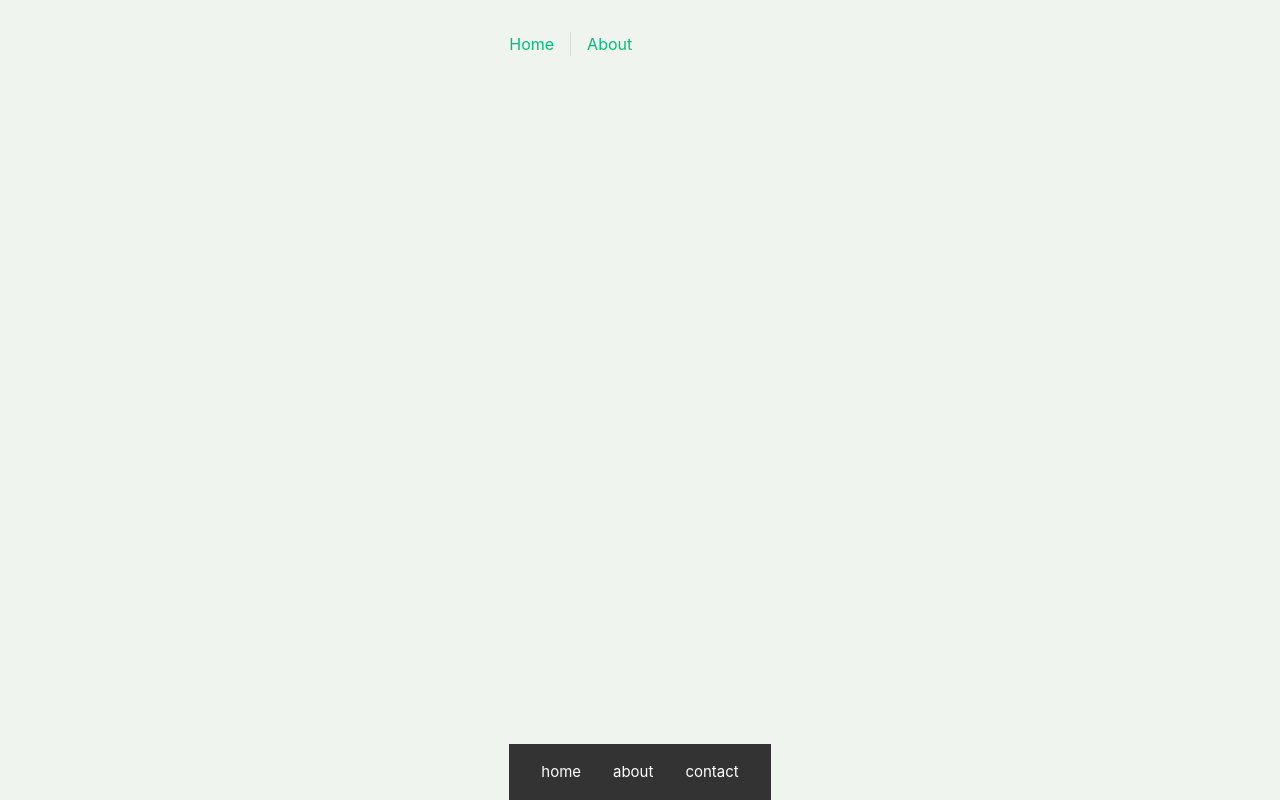
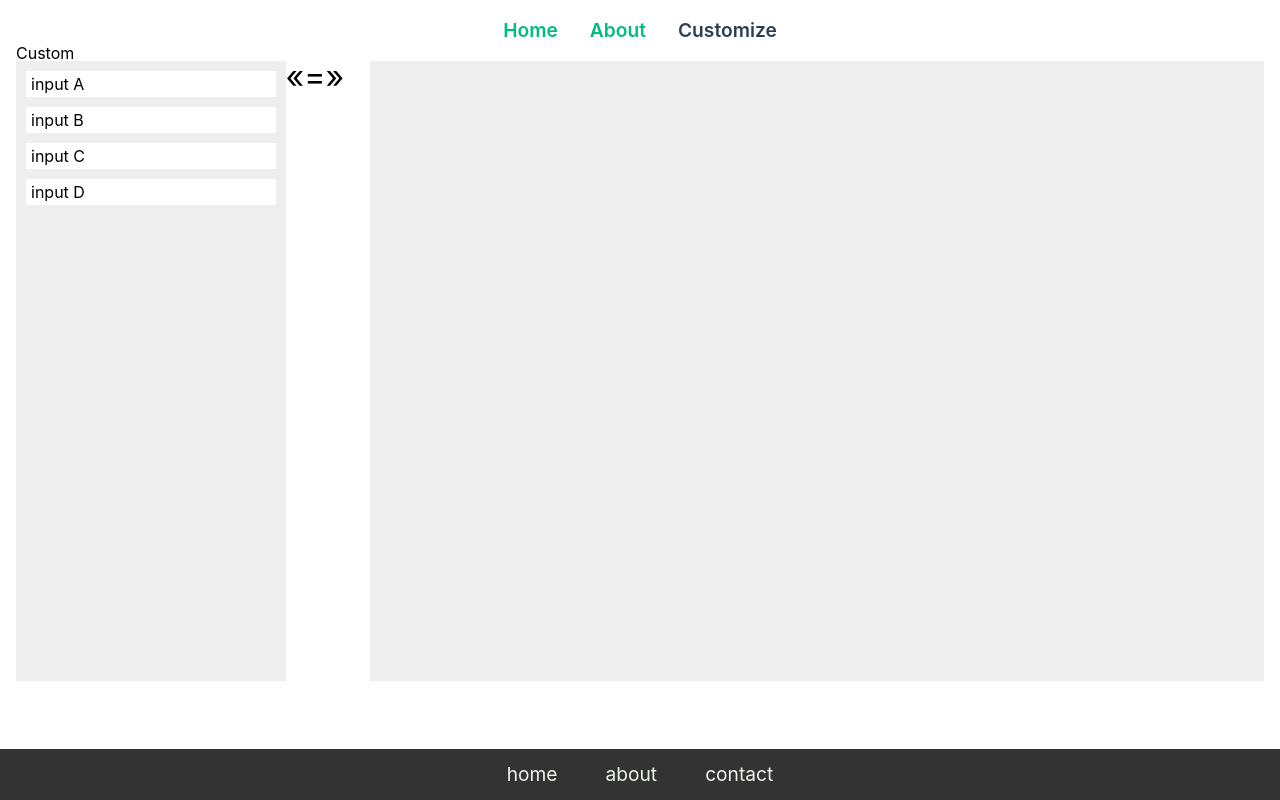
Before and after one commit to Christophe-Desmarres/custom-page, a Vue app in the folder custom-page/: page /customize in a window 1280 px wide. Built offline with nearby package versions, Linux system fonts and the light colour scheme.

Commit message:
clean base code, add customize page drag&drop

```diff
--- a/custom-page/src/assets/main.css
+++ b/custom-page/src/assets/main.css
@@ -1,74 +1,68 @@
-@import './base.css';
+@import './reset.css';
+
+:root {
+  --c-txt-white: #f0f4ee;
+  --c-txt-black: #333;
+  --c-txt-indigo: #2c3e50;
+
+  --c-bg-white: #f0f4ee;
+  --c-bg-black: #333;
+  --c-bg-indigo: #2c3e50;
+
+  --v-main-color:hsla(160, 100%, 37%, 1);
+
+}
+
+/* semantic color variables for this project */
+:root {
+  --color-text: var(--c-txt-indigo);
+  --color-background: var(--c-bg-white);
+}
+
+:root{
+  --color-text-reverse: var(--c-txt-white);
+  --color-background-reverse: var(--c-bg-black);
+}
 
 
 #app {
-  margin: 0 auto;
-  padding: 2rem;
+  margin: 0;
   font-weight: normal;
   height: 100vh;
   display: flex;
   flex-flow: column nowrap;
-
+  font-family: Inter, -apple-system, BlinkMacSystemFont, 'Segoe UI', Roboto, Oxygen, Ubuntu,
+  Cantarell, 'Fira Sans', 'Droid Sans', 'Helvetica Neue', sans-serif;
+  font-size: 16px;
+  text-rendering: optimizeLegibility;
+  -webkit-font-smoothing: antialiased;
+  -moz-osx-font-smoothing: grayscale;
 }
 
 header {
   flex-shrink: 1;
-
 }
 
 main {
   flex-grow: 1;
   flex-basis: auto;
   flex-shrink: 0;
-
+  padding: 0 1rem;
 }
 
 footer {
   flex-shrink: 1;
-
 }
 
-a,
-.green {
+a {
   text-decoration: none;
-  color: hsla(160, 100%, 37%, 1);
   transition: 0.4s;
+  padding: 0.5rem;
 }
 
 @media (hover: hover) {
   a:hover {
     background-color: hsla(160, 100%, 37%, 0.2);
+    border-radius: 15px;
   }
 }
-
-@media (min-width: 1024px) {
-  body {
-    display: flex;
-    place-items: center;
-  }
-
-  #app {
-    height: 100vh;
-    display: flex;
-    flex-flow: column nowrap;
-    padding: 0 2rem;
-
-  }
-
-  header {
-    flex-shrink: 1;
-
-  }
-
-  main {
-    flex-grow: 1;
-    flex-basis: auto;
-    flex-shrink: 0;
-
-  }
-
-  footer {
-    flex-shrink: 1;
-
-  }
-}
--- /dev/null
+++ b/custom-page/src/assets/reset.css
@@ -0,0 +1,48 @@
+/* http://meyerweb.com/eric/tools/css/reset/
+   v2.0 | 20110126
+   License: none (public domain)
+*/
+
+html, body, div, span, applet, object, iframe,
+h1, h2, h3, h4, h5, h6, p, blockquote, pre,
+a, abbr, acronym, address, big, cite, code,
+del, dfn, em, img, ins, kbd, q, s, samp,
+small, strike, strong, sub, sup, tt, var,
+b, u, i, center,
+dl, dt, dd, ol, ul, li,
+fieldset, form, label, legend,
+table, caption, tbody, tfoot, thead, tr, th, td,
+article, aside, canvas, details, embed,
+figure, figcaption, footer, header, hgroup,
+menu, nav, output, ruby, section, summary,
+time, mark, audio, video {
+	margin: 0;
+	padding: 0;
+	border: 0;
+	font-size: 100%;
+	font: inherit;
+	vertical-align: baseline;
+}
+/* HTML5 display-role reset for older browsers */
+article, aside, details, figcaption, figure,
+footer, header, hgroup, menu, nav, section {
+	display: block;
+}
+body {
+	line-height: 1;
+}
+ol, ul {
+	list-style: none;
+}
+blockquote, q {
+	quotes: none;
+}
+blockquote:before, blockquote:after,
+q:before, q:after {
+	content: '';
+	content: none;
+}
+table {
+	border-collapse: collapse;
+	border-spacing: 0;
+}
--- a/custom-page/src/components/TheWelcome.vue
+++ b/custom-page/src/components/TheWelcome.vue
@@ -1,23 +1,33 @@
 <template>
   <div class="home">
     <hello-world msg="Bienvenue" class="titre"/>
+    <img alt="Vue logo" :src="logo" class="logo"/>
 
   </div>
 </template>
 
 <script>
-import HelloWorld from './HelloWorld.vue'
+import HelloWorld from './HelloWorld.vue';
+import logo from '../assets/logo.svg';
 
 export default {
   name: 'Home',
   components: {
-    HelloWorld
-  }
+    HelloWorld,
+  },
+  data() {
+    return {
+      logo,
+    };
+  },
 
 }
 </script>
 
 <style scoped>
 
+.logo {
+  height: 1.5em;
+}
 
 </style>
--- a/custom-page/src/components/templates/footer.vue
+++ b/custom-page/src/components/templates/footer.vue
@@ -17,15 +17,15 @@ export default {
 <style scoped>
 
 footer {
-    background-color: #333;
-    color: #fff;
+    background-color: var(--color-background-reverse);
     padding: 1rem;
     text-align: center;
 }
 
 footer a {
-    color: #fff;
+    color: var(--color-text-reverse);
     text-decoration: none;
+    font-size: 1.2rem;
     margin: 0 1rem;
 }
 
--- a/custom-page/src/components/templates/header.vue
+++ b/custom-page/src/components/templates/header.vue
@@ -5,6 +5,7 @@
       <nav>
         <RouterLink to="/">Home</RouterLink>
         <RouterLink to="/about">About</RouterLink>
+        <RouterLink to="/customize">Customize</RouterLink>
       </nav>
     </div>
   </header>
@@ -23,16 +24,13 @@ header {
   line-height: 1.5;
 }
 
-.logo {
-  display: block;
-  margin: 0 auto 2rem;
-}
 
 nav {
   width: 100%;
-  font-size: 12px;
+  font-size: 1.2rem;
+  font-weight: 600;
   text-align: center;
-  margin-top: 2rem;
+  margin-top: 1rem;
 }
 
 nav a.router-link-exact-active {
@@ -47,34 +45,11 @@ nav a {
   display: inline-block;
   padding: 0 1rem;
   border-left: 1px solid var(--color-border);
+  color: var(--v-main-color);
 }
 
 nav a:first-of-type {
   border: 0;
 }
 
-@media (min-width: 1024px) {
-  header {
-    padding-right: calc(var(--section-gap) / 2);
-  }
-
-  .logo {
-    margin: 0 2rem 0 0;
-  }
-
-  header .wrapper {
-    display: flex;
-    place-items: flex-start;
-    flex-wrap: wrap;
-  }
-
-  nav {
-    text-align: left;
-    margin-left: -1rem;
-    font-size: 1rem;
-
-    padding: 1rem 0;
-    margin-top: 1rem;
-  }
-}
 </style>
--- a/custom-page/src/router/index.js
+++ b/custom-page/src/router/index.js
@@ -16,6 +16,16 @@ const router = createRouter({
       // this generates a separate chunk (About.[hash].js) for this route
       // which is lazy-loaded when the route is visited.
       component: () => import('../views/AboutView.vue')
+    },
+    {
+      path: '/customize',
+      name: 'custom',
+      component: () => import('../views/CustomView.vue')
+    },
+    {
+      path: '/:pathMatch(.*)*',
+      name: 'not-found',
+      component: () => import('../views/NotFoundView.vue')
     }
   ]
 })
--- a/custom-page/src/views/AboutView.vue
+++ b/custom-page/src/views/AboutView.vue
@@ -1,10 +1,10 @@
 <template>
   <div class="about">
     <h1>This is an about page</h1>
-    <p>et un petit paragraphe</p>
-    <p>et un petit paragraphe</p>
-    <p>et un petit paragraphe</p>
-    <p>et un petit paragraphe</p>
+    <p>Lorem ipsum, dolor sit amet consectetur adipisicing elit. Earum dolorem nesciunt at, sit corrupti quod molestias ullam fuga recusandae eum saepe ipsum rem vitae a.</p>
+    <p>Lorem ipsum dolor sit, amet consectetur adipisicing elit. Dicta vitae qui optio.</p>
+    <p>Lorem ipsum, dolor sit amet consectetur adipisicing elit. Esse fuga laborum id excepturi molestias, numquam, dignissimos qui obcaecati sunt enim libero! Dolore molestiae animi, nisi quod quis labore architecto explicabo sit ipsam quam. Quo error animi ipsum beatae? Exercitationem reiciendis neque nemo excepturi vitae labore. Eveniet.</p>
+    <p>Lorem ipsum dolor sit amet consectetur adipisicing elit. Dolores laboriosam sint eos doloribus minima magnam explicabo at saepe a repudiandae.</p>
 
 
   </div>
@@ -19,7 +19,12 @@
     border-radius: 5px;
     color: #2c3e50;
     box-shadow: 0 0 10px #14141433;
+  }
 
+  .about h1 {
+    font-size: 2rem;
+    margin-bottom: 1rem;
+    text-align: center;
   }
 
 </style>
--- /dev/null
+++ b/custom-page/src/views/CustomView.vue
@@ -0,0 +1,134 @@
+<template>
+    <div class="custom">
+        <h1>Custom</h1>
+        <div class="custom__content">
+
+            <div
+                class="drop-zone action-zone"
+                @drop="onDrop($event, 1)"
+                @dragover.prevent
+                @dragenter.prevent>
+
+                <div v-for="item in listOne"
+                :key="item.title"
+                class="drag-el"
+                draggable="true"
+                @dragstart="startDrag($event, item)"
+
+                >
+                    {{ item.title }}
+                </div>
+            </div>
+            <div class="symbol">
+                &#171;&#61;&#187;
+            </div>
+
+
+            <div
+                class="drop-zone receive-zone"
+                @drop="onDrop($event, 2)"
+                @dragover.prevent
+                @dragenter.prevent>
+                    <div
+                        class="drag-el"
+                        v-for="item in listTwo"
+                        :key="item.title"
+                        draggable="true"
+                        @dragstart="startDrag($event, item)"
+                        >
+                        <input type="text" v-model="item.title">
+
+                    </div>
+            </div>
+
+        </div>
+    </div>
+</template>
+
+<script>
+// source : https://learnvue.co/articles/vue-drag-and-drop
+// source : https://www.youtube.com/watch?v=-kZLD40d-tI&t=4s
+// pour aller plus loin : https://www.youtube.com/watch?v=wWKhKPN_Pmw
+
+export default {
+    name: 'Custom',
+    data() {
+    return {
+      items: [
+        {
+          id: 0,
+          title: 'input A',
+          list: 1,
+        },
+        {
+          id: 1,
+          title: 'input B',
+          list: 1,
+        },
+        {
+          id: 2,
+          title: 'input C',
+          list: 1,
+        },
+        {
+          id: 3,
+          title: 'input D',
+          list: 1,
+        },
+      ],
+    }
+  },
+    methods: {
+    startDrag(evt, item) {
+        console.log(evt)
+      evt.dataTransfer.dropEffect = 'move'
+      evt.dataTransfer.effectAllowed = 'move'
+      evt.dataTransfer.setData('itemID', item.id)
+    },
+    onDrop(evt, list) {
+        console.log(evt)
+
+      const itemID = evt.dataTransfer.getData('itemID')
+      const item = this.items.find((item) => item.id == itemID)
+      item.list = list
+    },
+  },
+    computed: {
+    listOne() {
+      return this.items.filter((item) => item.list === 1)
+    },
+    listTwo() {
+      return this.items.filter((item) => item.list === 2)
+    },
+  },
+
+}
+</script>
+
+<style scoped>
+.drop-zone {
+    background-color: #eee;
+    margin-bottom: 10px;
+    padding: 10px;
+}
+.symbol {
+    float: left;
+    text-align: center;
+    font-size: 2rem;
+}
+.action-zone {
+    width: 20%;
+    height: 600px;
+    float: left;
+}
+.receive-zone {
+    width: 70%;
+    height: 600px;
+    float: right;
+}
+.drag-el {
+  background-color: #fff;
+  margin-bottom: 10px;
+  padding: 5px;
+}
+</style>
--- a/custom-page/src/views/HomeView.vue
+++ b/custom-page/src/views/HomeView.vue
@@ -3,9 +3,14 @@ import TheWelcome from '../components/TheWelcome.vue'
 </script>
 
 <template>
-  <main>
     <TheWelcome />
-  </main>
+    <p>Lorem ipsum dolor sit amet consectetur, adipisicing elit. Laudantium quaerat eveniet doloribus vero ducimus reiciendis doloremque tenetur porro iste laborum, molestias, voluptatem ipsam itaque ut aliquam voluptates dolorum ad. Minus?</p>
+    <p>Lorem ipsum, dolor sit amet consectetur adipisicing elit. Deleniti tempora distinctio laborum eveniet ad eius dicta pariatur necessitatibus vitae veritatis!</p>
+    <br>
+    <p>Lorem ipsum dolor sit amet consectetur adipisicing elit. Quisquam, quae.</p>
+    <p>Lorem ipsum dolor sit amet consectetur adipisicing elit. Ipsa cum perspiciatis illo dolore necessitatibus suscipit labore, a quia aut culpa autem odit quo sed eaque omnis odio officiis facere saepe assumenda voluptatum tenetur illum repudiandae. Adipisci voluptatibus magnam a numquam porro atque eius officia dolor sit cupiditate asperiores ullam ipsum reprehenderit, est, consequatur beatae pariatur vero provident nisi dicta! Ipsa voluptas doloribus, error vel temporibus amet, qui maxime delectus facilis, iusto quam.</p>
+    <p>Lorem ipsum dolor sit amet consectetur adipisicing elit. Quisquam, quae.</p>
+
 </template>
 
 <style scoped>
--- /dev/null
+++ b/custom-page/src/views/NotFoundView.vue
@@ -0,0 +1,17 @@
+<template>
+    <div class="not-found">
+        <h1>Tu es perdu ??</h1>
+        <p>Retrouve moi <router-link to="/">en cliquant ici</router-link></p>
+    </div>
+</template>
+
+<script>
+export default {
+    name: 'NotFound',
+
+}
+</script>
+
+<style scoped>
+
+</style>
```
Also changed, not shown: custom-page/src/components/WelcomeItem.vue (deleted, +0 -85 lines), 1 other file (tests, documents, lock files or other folders).
